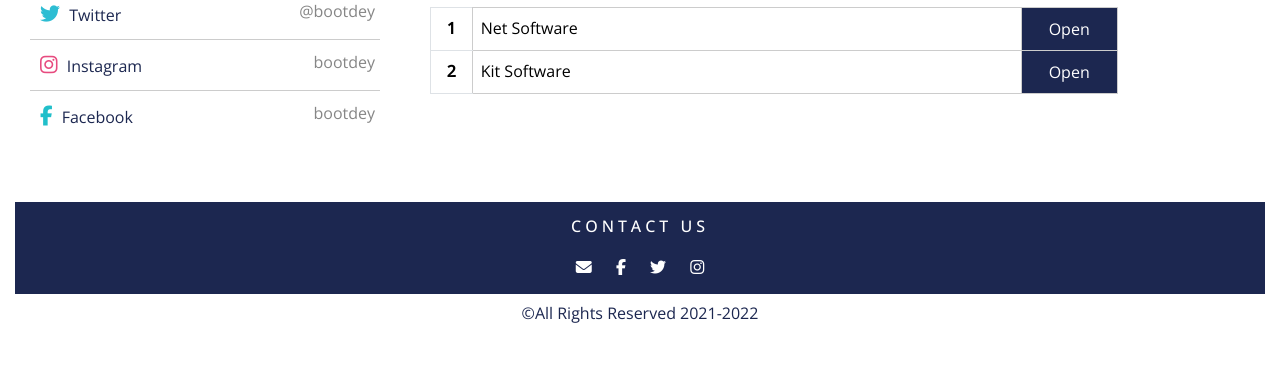
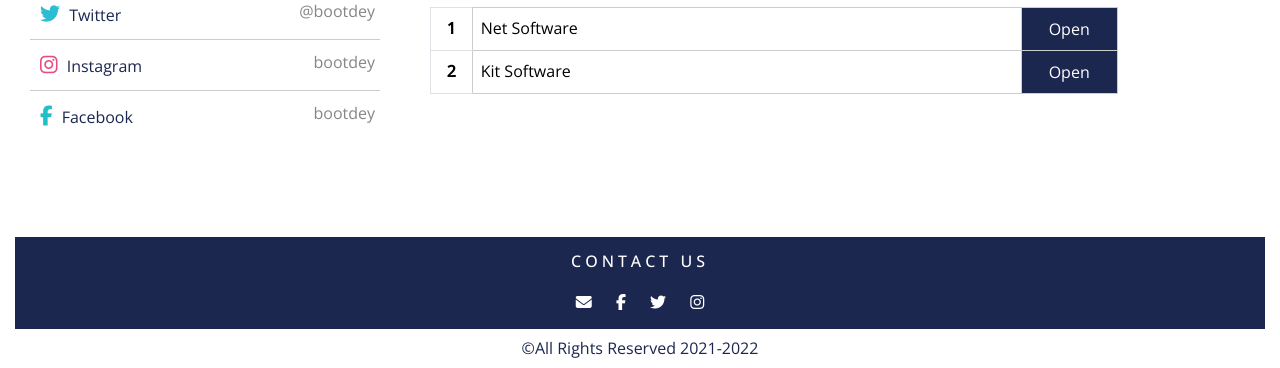
Before and after one commit to mariamm20/Vester-software, a PHP site: page /profile.html in a window 1280 px wide. Shown: the part 585-953 px from the top of the page. Before the commit the page ends 908 px from the top, so only its background shows below. Run offline with PHP 8.4, Linux system fonts and the light colour scheme; some libraries are stand-ins or nearby versions.

Commit message:
profile footer

```diff
--- a/profile/css/profile-style.css
+++ b/profile/css/profile-style.css
@@ -333,7 +333,7 @@ thead{
     flex-direction: column;
     background-color: #1c2750;
     color: #fff;
-    margin-top: 40px;
+    margin-top: 75px;
     padding: 10px;
 }
 footer{
```
